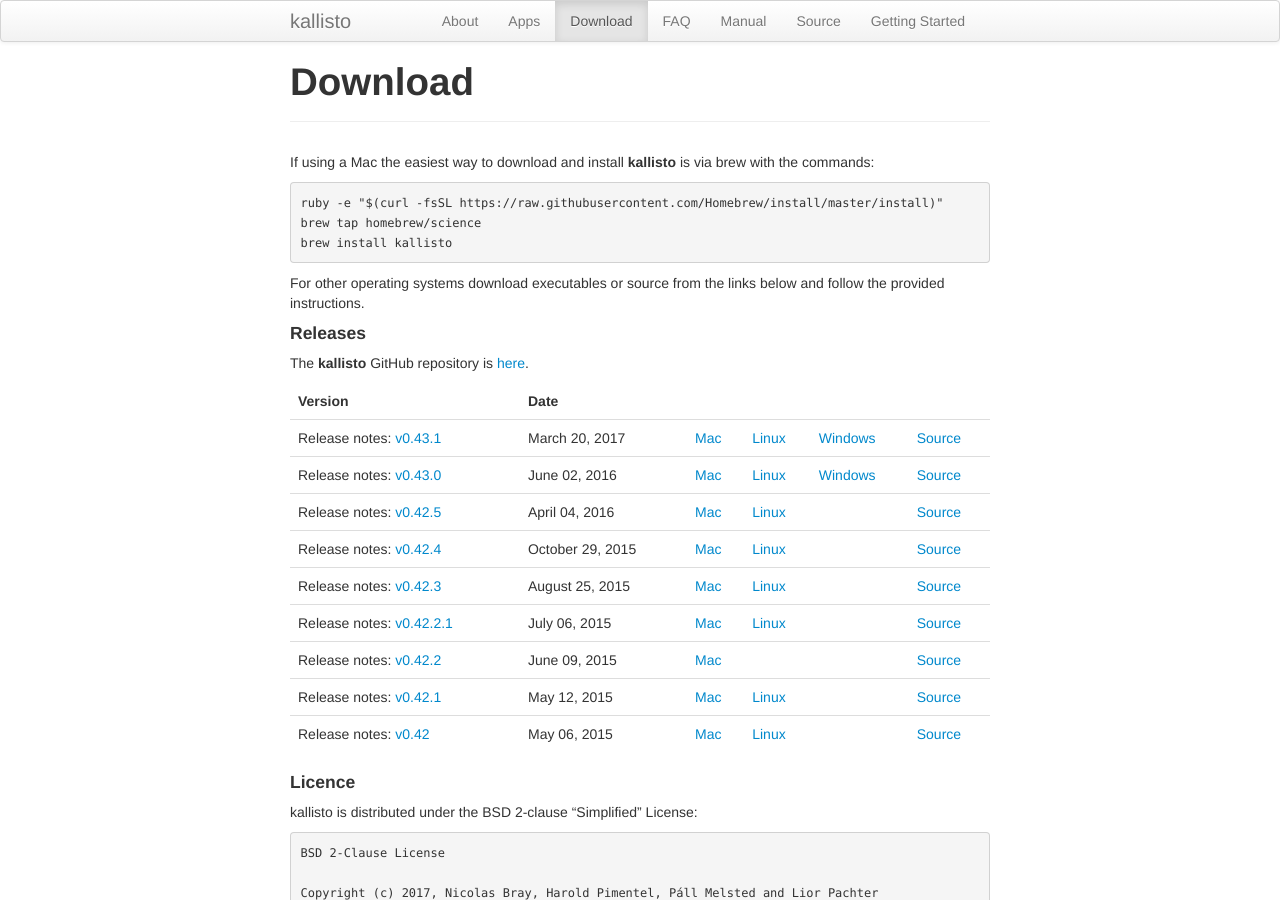
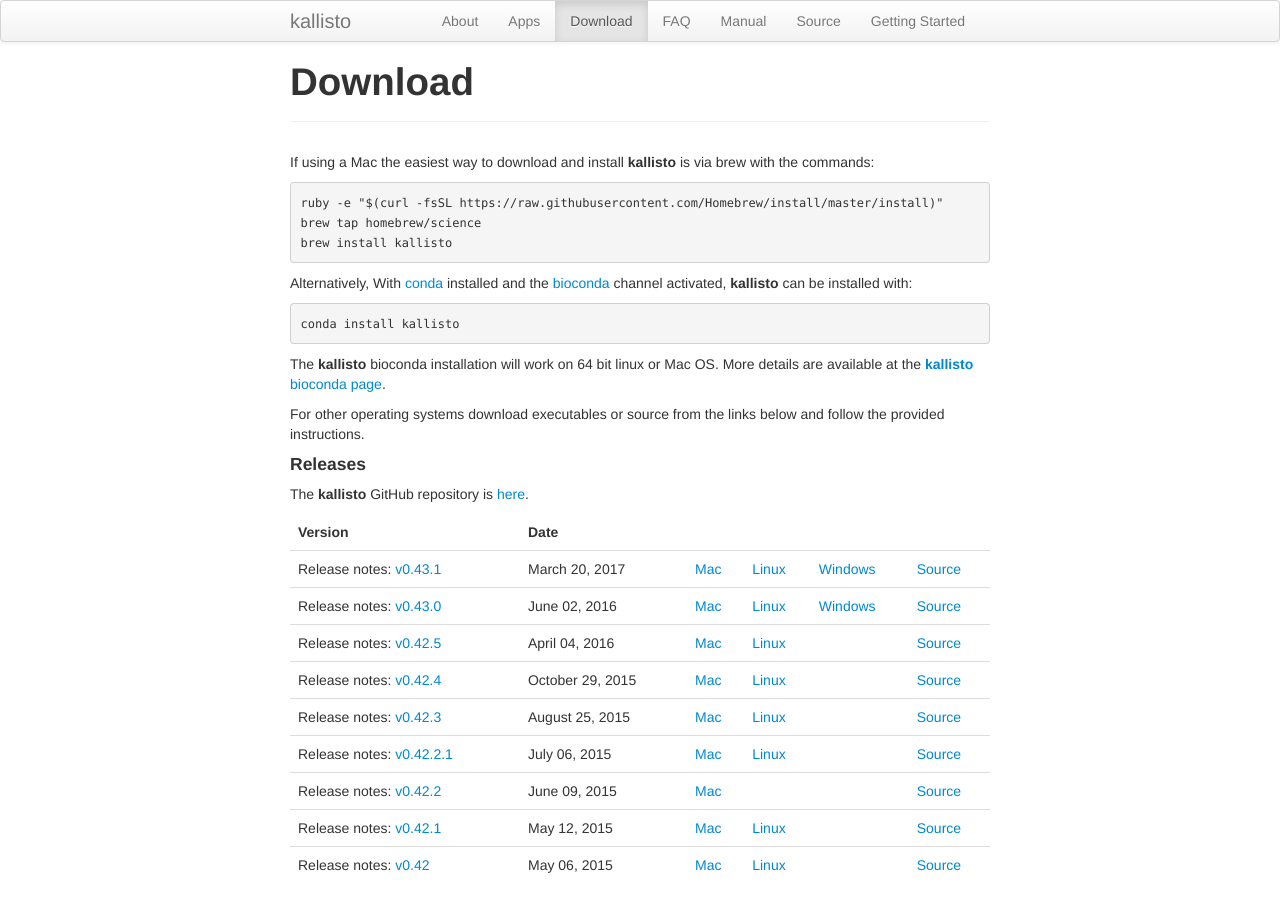
Before and after one commit to pachterlab/kallisto, a Jekyll site: the page built from download.md, in a window 1280 px wide and 900 px high. Built offline with Jekyll 4.4.1, drawn with Linux system fonts in a browser that asks for light colours.

Commit message:
Added instructions for bioconda based installation

````diff
--- a/download.md
+++ b/download.md
@@ -13,6 +13,14 @@
 brew tap homebrew/science
 brew install kallisto
 ```
+
+Alternatively, With [conda](https://conda.io/docs/index.html) installed and the [bioconda](https://bioconda.github.io/index.html#set-up-channels) channel activated, __kallisto__ can be installed with:
+
+```
+conda install kallisto
+```
+
+The __kallisto__ bioconda installation will work on 64 bit linux or Mac OS. More details are available at the [__kallisto__ bioconda page](https://bioconda.github.io/recipes/kallisto/README.html).
 
 For other operating systems download executables or source from the links below and follow the provided instructions.
 
````
